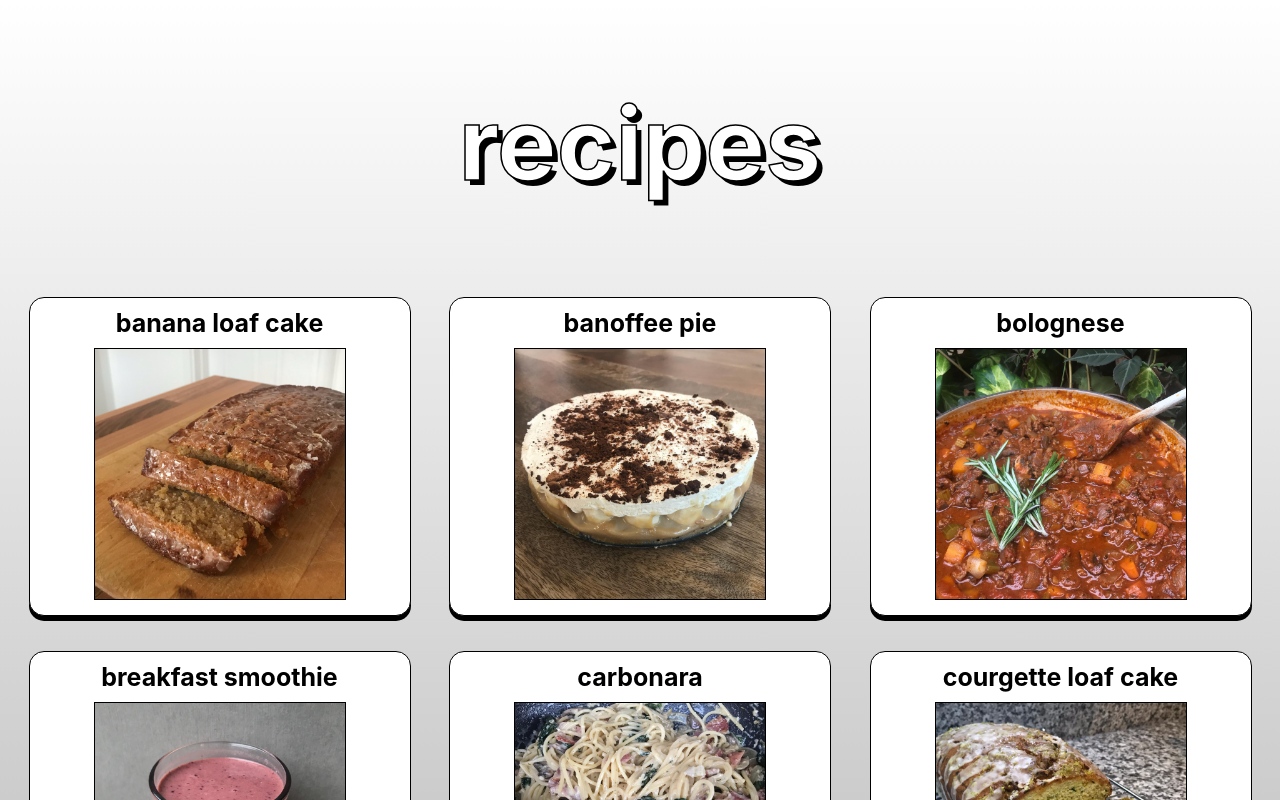
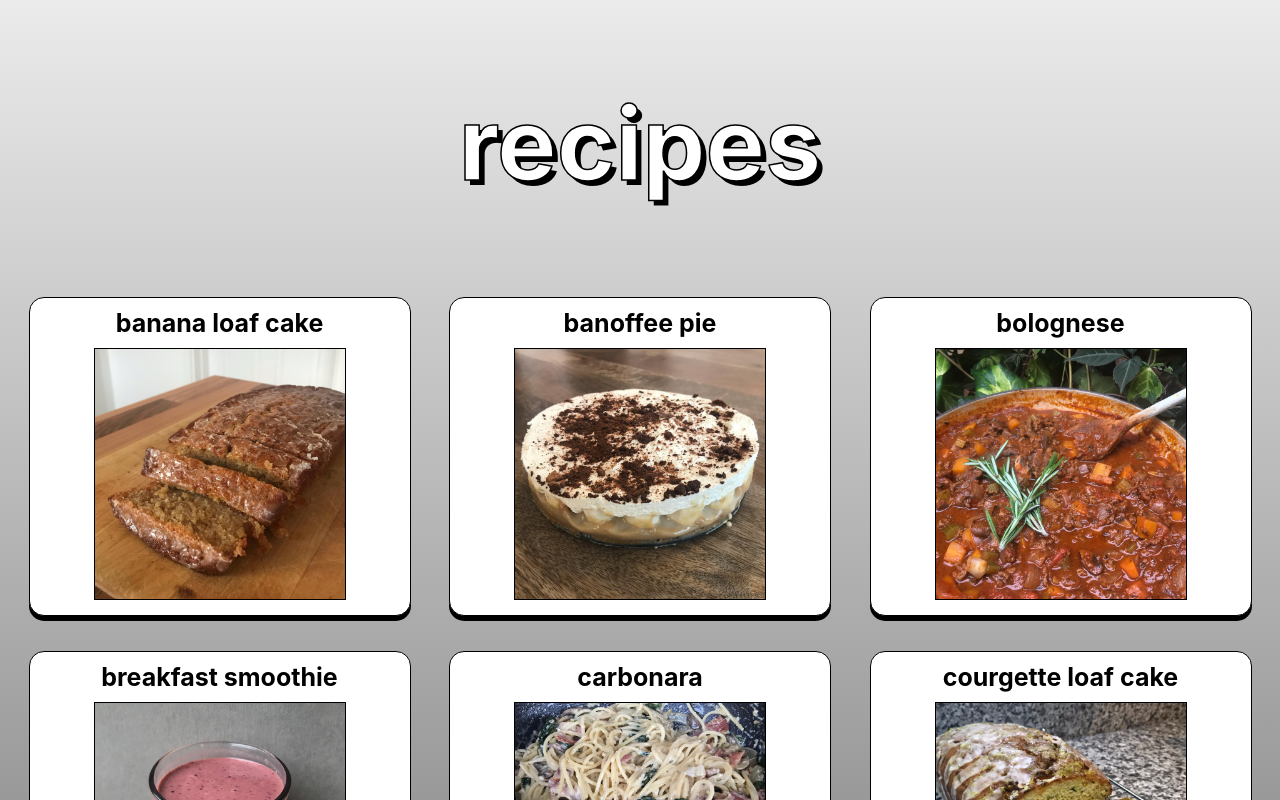
Before and after one commit to csu-anzai/recipes, a React (Create React App) app: page / in a window 1280 px wide. Shown: the top 800 px of the page. Built offline with nearby package versions, Linux system fonts and the light colour scheme.

Commit message:
new background gradient

```diff
--- a/src/index.css
+++ b/src/index.css
@@ -20,7 +20,7 @@ body:before {
   width: 100%;
   height: 100%;
   z-index: -10;
-  background: linear-gradient(white, #cccccc) no-repeat center center;
+  background: linear-gradient(#ebebeb, #999999) no-repeat center center;
   -webkit-background-size: cover;
   -moz-background-size: cover;
   -o-background-size: cover;
@@ -28,7 +28,8 @@ body:before {
 }
 
 code {
-  font-family: source-code-pro, Menlo, Monaco, Consolas, "Courier New", monospace;
+  font-family: source-code-pro, Menlo, Monaco, Consolas, "Courier New",
+    monospace;
 }
 
 h1 {
```
